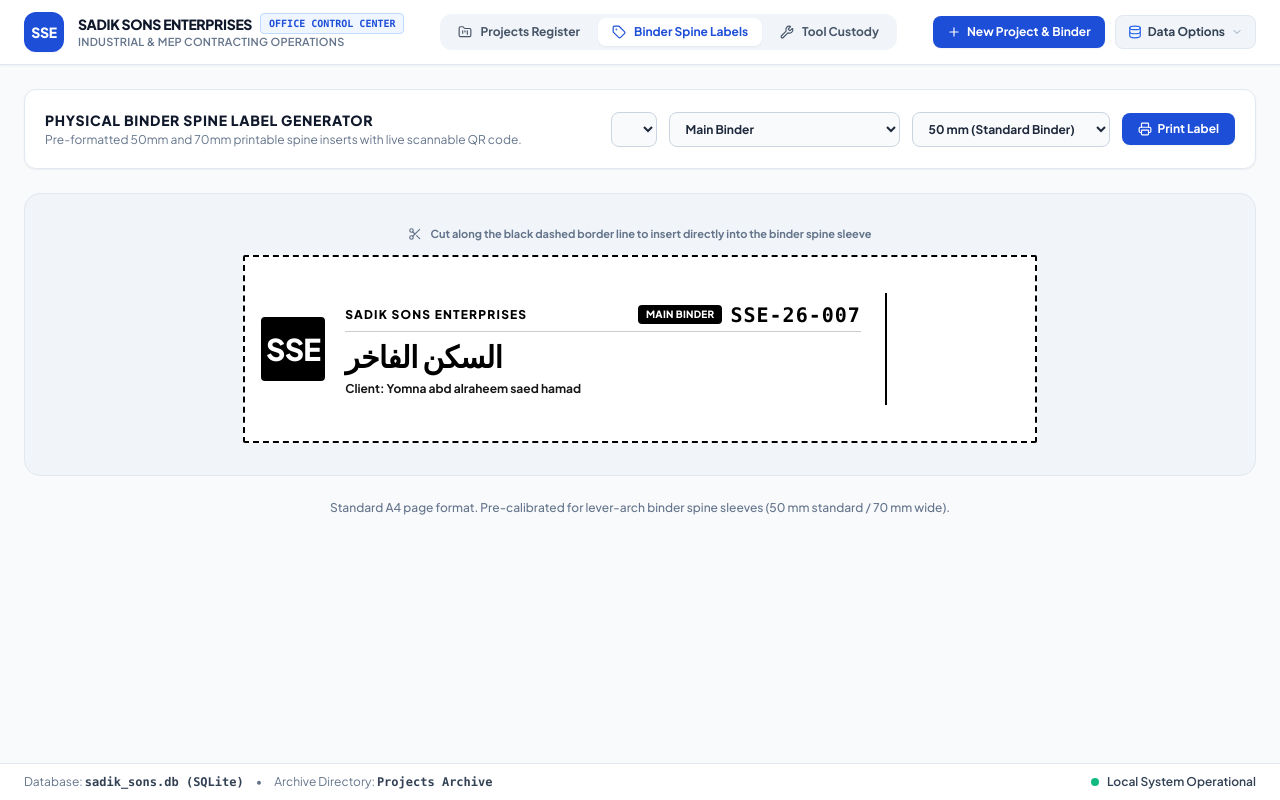
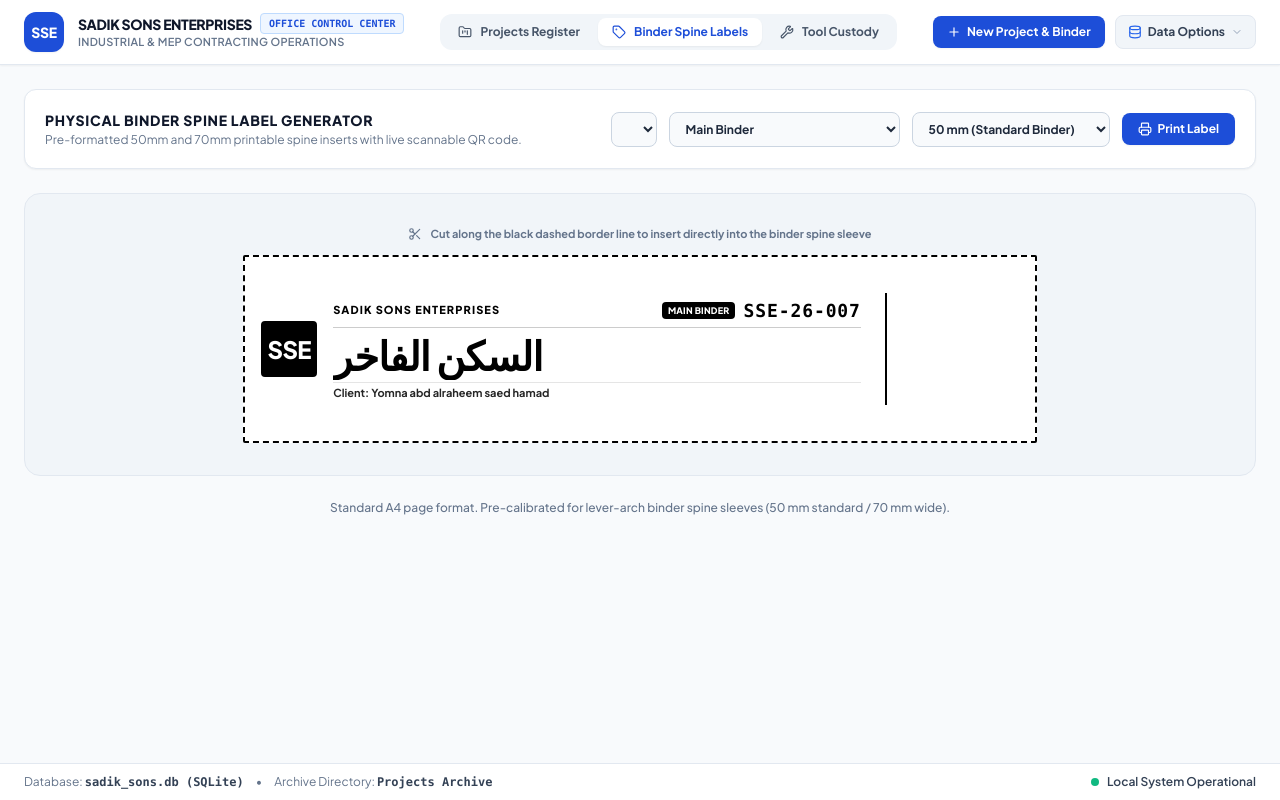
Before and after one commit to rkuro140-stack/sadik-sons-portal, an Electron app: page desktop/index.html in a window 1280 px wide. Both pictures are taken after a click on the button "Binder Spine Labels". Drawn offline with nearby package versions, Linux system fonts and the light colour scheme; no server answers.

Commit message:
feat(spine): scale project title to colossal 40px font-black for maximum distance readability

```diff
--- a/desktop/index.html
+++ b/desktop/index.html
@@ -313,31 +313,31 @@
         <div id="printable-spine-container" class="bg-white border-2 border-dashed border-black rounded-sm p-4 flex items-center justify-between gap-6 transition-all" style="width: 210mm; height: 50mm; box-sizing: border-box;">
 
           <!-- Left: Solid Black Monogram Badge & Project Identity -->
-          <div class="flex items-center gap-5 flex-1 min-w-0">
-            <!-- Large Pure Black SSE Monogram Badge -->
-            <div class="w-16 h-16 bg-black text-white font-extrabold text-3xl flex items-center justify-center rounded border-2 border-black flex-shrink-0 tracking-tight">
+          <div class="flex items-center gap-4 flex-1 min-w-0">
+            <!-- Pure Black SSE Monogram Badge -->
+            <div class="w-14 h-14 bg-black text-white font-extrabold text-2xl flex items-center justify-center rounded border-2 border-black flex-shrink-0 tracking-tight">
               SSE
             </div>
 
-            <div class="flex-1 min-w-0 space-y-1">
+            <div class="flex-1 min-w-0 flex flex-col justify-between h-full py-0.5">
               <!-- Top Row: Company & Volume & Code -->
               <div class="flex items-center justify-between border-b border-black/20 pb-0.5">
-                <span class="text-xs font-black tracking-widest text-black uppercase">SADIK SONS ENTERPRISES</span>
+                <span class="text-[11px] font-black tracking-widest text-black uppercase">SADIK SONS ENTERPRISES</span>
                 <div class="flex items-center gap-2">
-                  <span id="spine-display-volume" class="text-[10px] font-black uppercase px-2 py-0.5 bg-black text-white rounded tracking-wide">MAIN BINDER</span>
-                  <span id="spine-display-code" class="text-xl font-black font-mono text-black tracking-wider">SSE-26-007</span>
+                  <span id="spine-display-volume" class="text-[9px] font-black uppercase px-1.5 py-0.5 bg-black text-white rounded tracking-wide">MAIN BINDER</span>
+                  <span id="spine-display-code" class="text-lg font-black font-mono text-black tracking-wider">SSE-26-007</span>
                 </div>
               </div>
 
-              <!-- Project Title (Huge Centerpiece) -->
-              <div class="pt-0.5">
-                <h2 id="spine-display-title" class="text-3xl font-black text-black leading-tight tracking-tight">السكن الفاخر</h2>
+              <!-- Project Title: Colossal High-Visibility Focus -->
+              <div class="my-auto py-0.5">
+                <h2 id="spine-display-title" class="text-[40px] font-black text-black leading-tight tracking-tight whitespace-nowrap overflow-hidden text-ellipsis">السكن الفاخر</h2>
               </div>
 
-              <!-- Client & Location Line -->
-              <div class="flex items-center gap-4 text-xs font-bold text-neutral-900 pt-0.5">
-                <span id="spine-display-client">Client: Yomna abd alraheem saed hamad</span>
-                <span id="spine-display-site" class="text-neutral-700"></span>
+              <!-- Bottom Row: Client & Location -->
+              <div class="flex items-center gap-3 text-[11px] font-bold text-neutral-800 pt-0.5 border-t border-black/10">
+                <span id="spine-display-client" class="truncate">Client: Yomna abd alraheem saed hamad</span>
+                <span id="spine-display-site" class="text-neutral-600 truncate"></span>
               </div>
             </div>
           </div>
```
